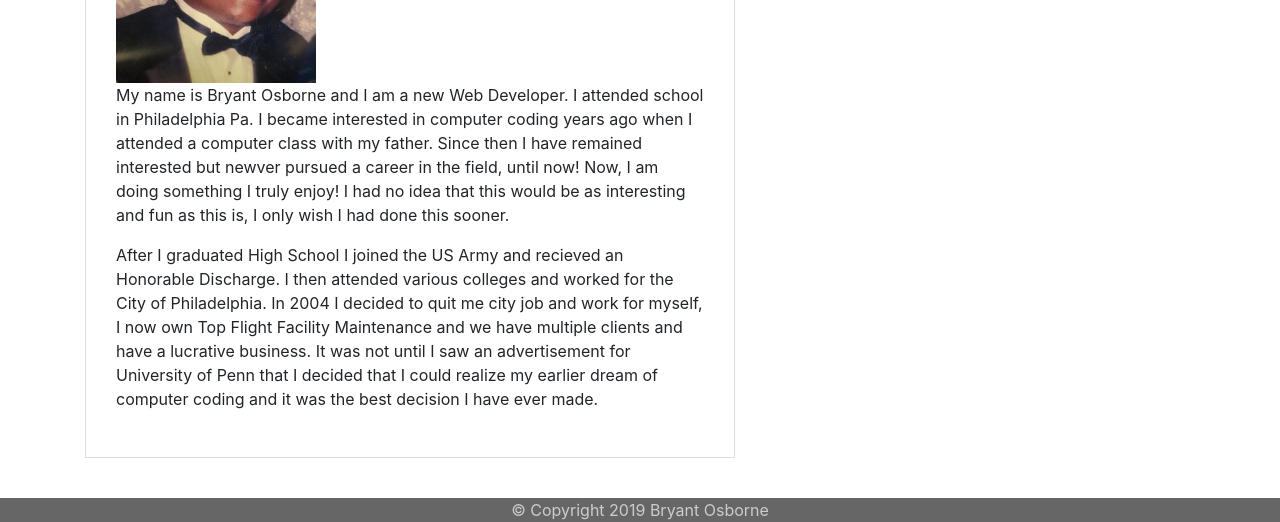
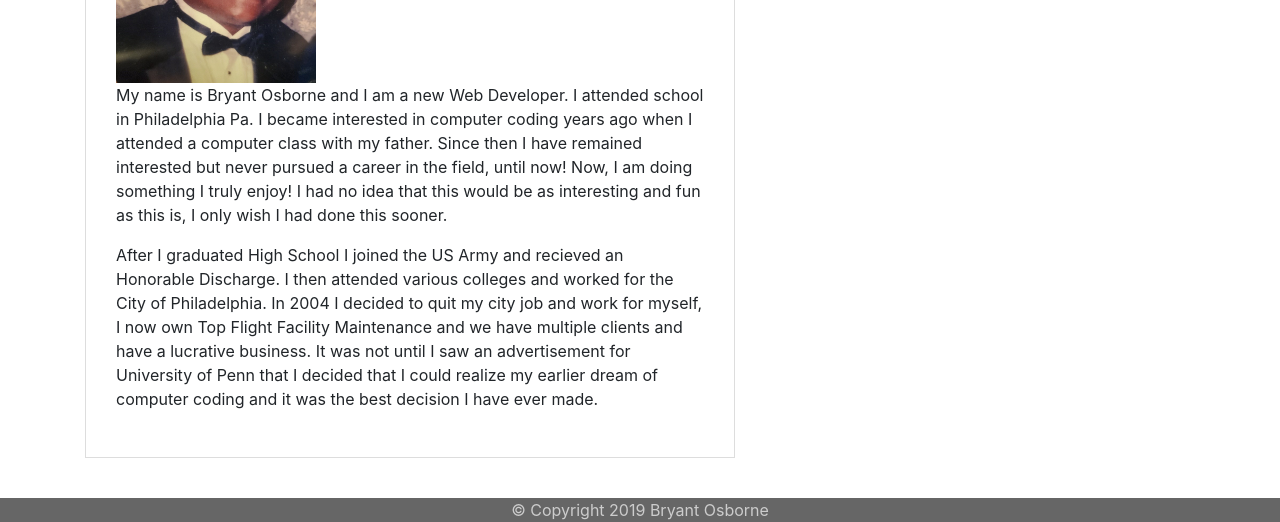
Before and after one commit to GiantOz/Responsive-Portfolio, a plain HTML site: page index.html in a window 1280 px wide. Shown: the part 334-856 px from the top of the page. Drawn offline with nearby package versions, Linux system fonts and the light colour scheme.

Commit message:
Update index.html

```diff
--- a/index.html
+++ b/index.html
@@ -37,9 +37,9 @@
 
             <img src="giantoz-pic.jpg" height="200px" width="200px" alt="b.osborne">
 
-            <p>My name is Bryant Osborne and I am a new Web Developer. I attended school in Philadelphia Pa. I became interested in computer coding years ago when I attended a computer class with my father. Since then I have remained interested but newver pursued a career in the field, until now! Now, I am doing something I truly enjoy! I had no idea that this would be as interesting and fun as this is, I only wish I had done this sooner.</p>
+            <p>My name is Bryant Osborne and I am a new Web Developer. I attended school in Philadelphia Pa. I became interested in computer coding years ago when I attended a computer class with my father. Since then I have remained interested but never pursued a career in the field, until now! Now, I am doing something I truly enjoy! I had no idea that this would be as interesting and fun as this is, I only wish I had done this sooner.</p>
 
-            <p>After I graduated High School I joined the US Army and recieved an Honorable Discharge. I then attended various colleges and worked for the City of Philadelphia. In 2004 I decided to quit me city job and work for myself, I now own Top Flight Facility Maintenance and we have multiple clients and have a lucrative business. It was not until I saw an advertisement for University of Penn that I decided that I could realize my earlier dream of computer coding and it was the best decision I have ever made.</p>
+            <p>After I graduated High School I joined the US Army and recieved an Honorable Discharge. I then attended various colleges and worked for the City of Philadelphia. In 2004 I decided to quit my city job and work for myself, I now own Top Flight Facility Maintenance and we have multiple clients and have a lucrative business. It was not until I saw an advertisement for University of Penn that I decided that I could realize my earlier dream of computer coding and it was the best decision I have ever made.</p>
 
 
 
```
